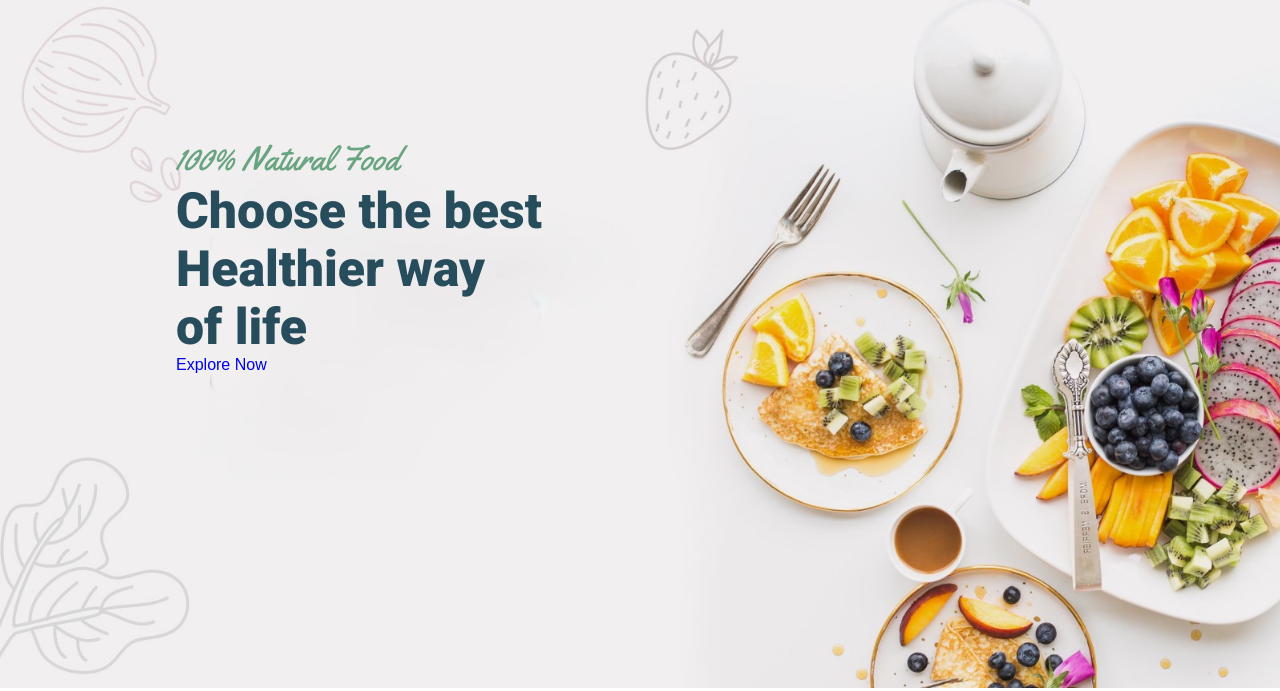
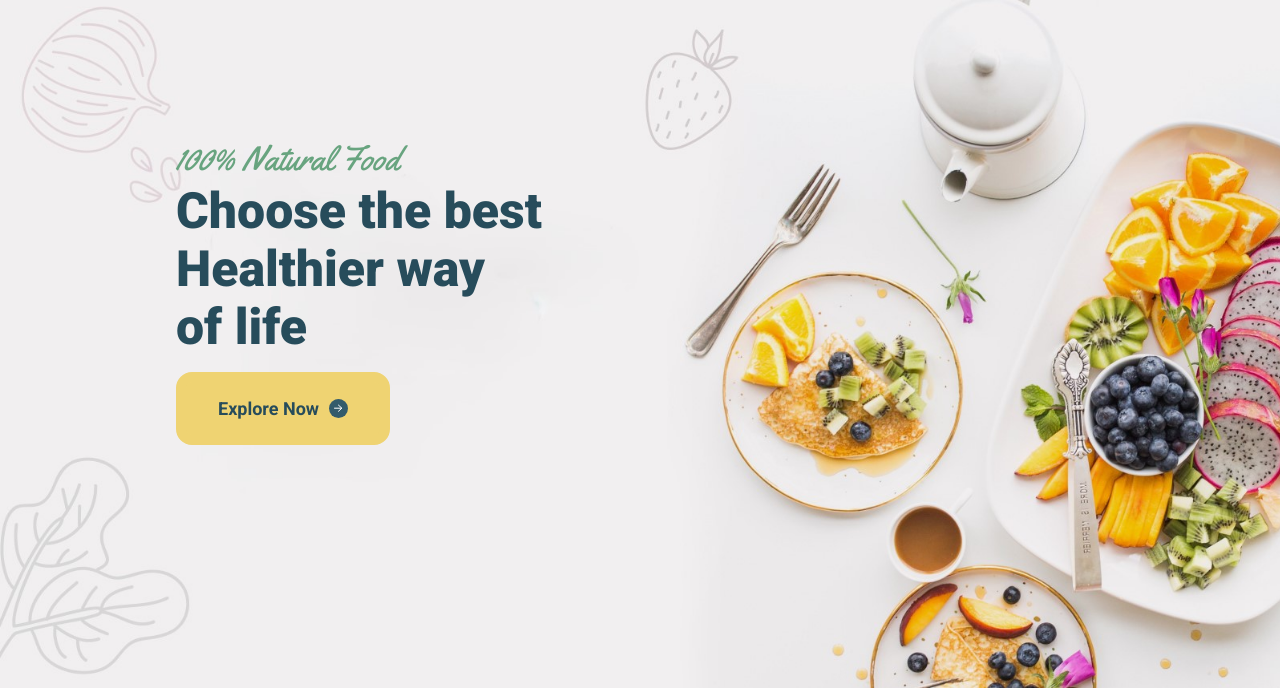
Before and after one commit to Asuka-Aozora/Organick, a plain HTML site: page home.html in a window 1280 px wide. Shown: the part 109-800 px from the top of the page. Drawn offline with Linux system fonts and the light colour scheme.

Commit message:
nambahin icon bikin button

```diff
--- a/home.html
+++ b/home.html
@@ -38,10 +38,11 @@
             <div class="text">
                 <h1>100% Natural Food</h1>
                 <h2>Choose the best <br> Healthier way <br> of life</h2>
-                <div class="btn">
-                    <a href="#">Explore Now</a>
-                </div>
             </div>
+            <button class="btn">
+                <a href="#">Explore Now</a>
+                <img src="images/Aerrow.svg" alt="">
+            </button>
 
         </section>
 
--- a/style.css
+++ b/style.css
@@ -112,9 +112,8 @@ header{
 .text{
  display: flex;
  flex-direction: column;
- align-items: left;
  justify-content: left;
- padding: 10.5rem 11rem 3rem;
+ padding: 10.5rem 11rem 1rem;
 
 
 }
@@ -134,3 +133,30 @@ header{
     font-size: 50px;
     color: #274C5B;
 }
+
+.btn{
+    display: flex;
+    position: absolute;
+    align-items: center;
+    column-gap: 10px;
+    margin-left: 11rem;
+    background-color: #EFD372;
+    border: 10px solid #EFD372 ;
+    border-radius: 16px;
+    padding: 1rem 2rem;
+    margin-bottom: rem;
+
+}
+
+.btn a{
+    color: #274C5B;
+    font-size: 18px;
+    font-weight: 700;
+    font-family: "Roboto", sans-serif;
+    font-style: normal;
+
+}
+
+.btn:hover{
+
+}
```
Also changed, not shown: images/Aerrow.svg (added).
